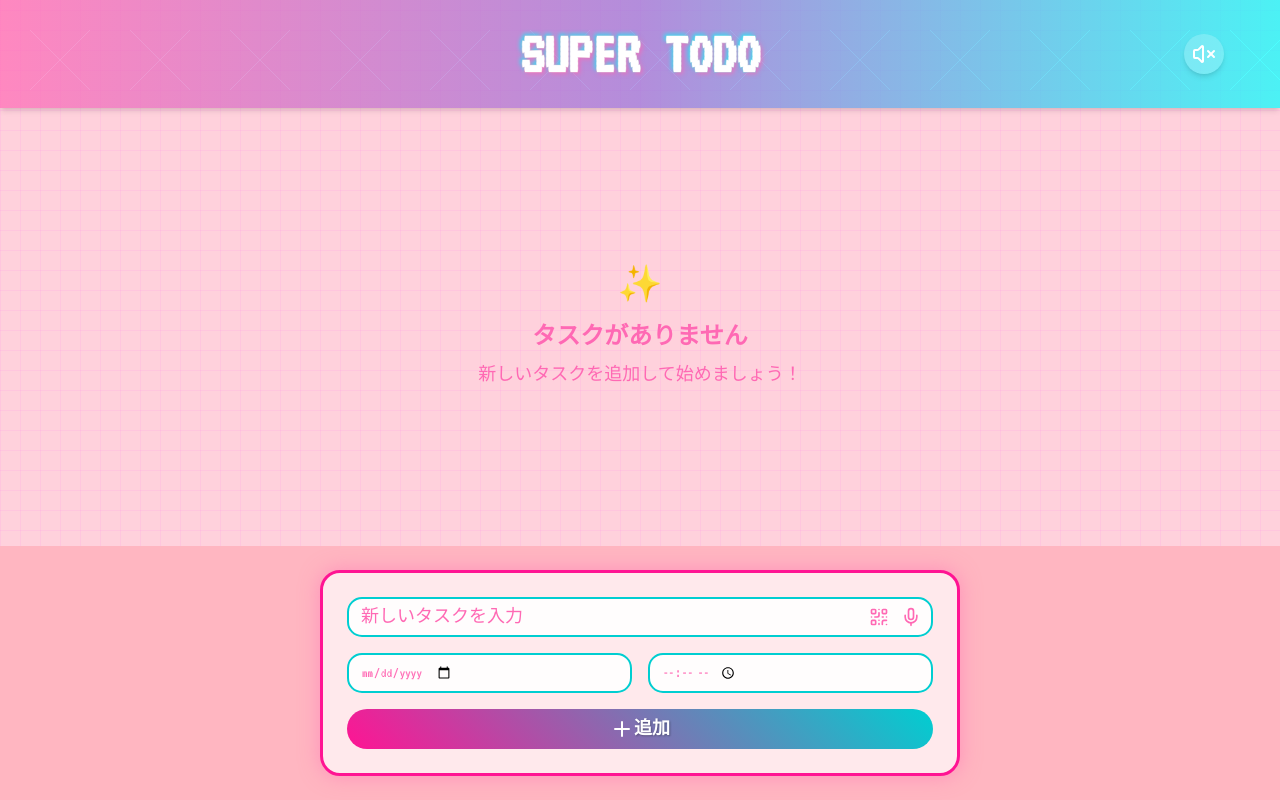
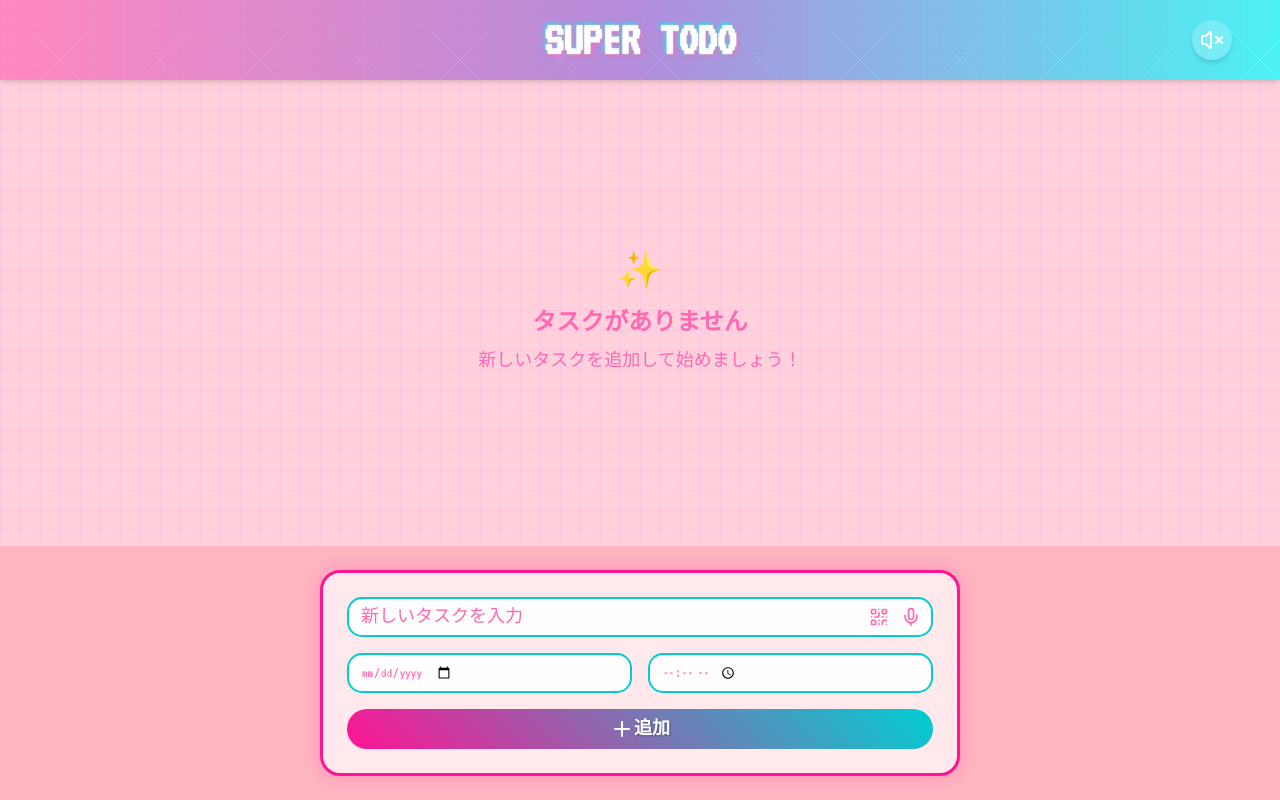
Before and after one commit to kentaro/todo, a Next.js app: page / in a window 1280 px wide. Built offline with nearby package versions, Linux system fonts and the light colour scheme.

Commit message:
かわってないので、根本的に見直して

```diff
--- a/src/app/page.tsx
+++ b/src/app/page.tsx
@@ -161,13 +161,13 @@ export default function Home() {
 
   return (
     <div className="flex flex-col h-screen bg-background text-foreground">
-      <header className="bg-gradient-to-r from-pink-400 via-purple-400 to-cyan-400 p-6 shadow-md header-sparkle">
+      <header className="bg-gradient-to-r from-pink-400 via-purple-400 to-cyan-400 p-4 shadow-md header-sparkle">
         <div className="container mx-auto flex items-center justify-between">
-          <div className="w-10"></div>
-          <div className="flex-grow flex justify-center">
-            <Y2KLogo className="text-6xl" />
+          <div className="w-1/4"></div>
+          <div className="w-1/2 flex justify-center">
+            <Y2KLogo className="text-5xl" />
           </div>
-          <div className="w-10 flex justify-end ml-auto">
+          <div className="w-1/4 flex justify-end">
             <SpeechToggle
               isEnabled={isSpeechEnabled}
               onToggle={(enabled) => {
```
